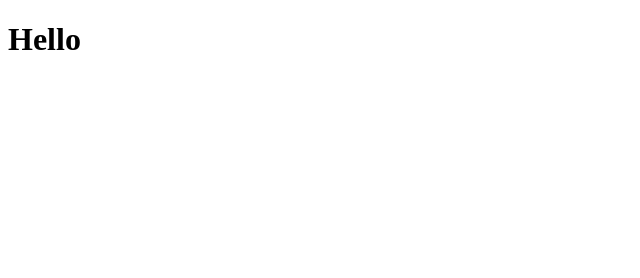
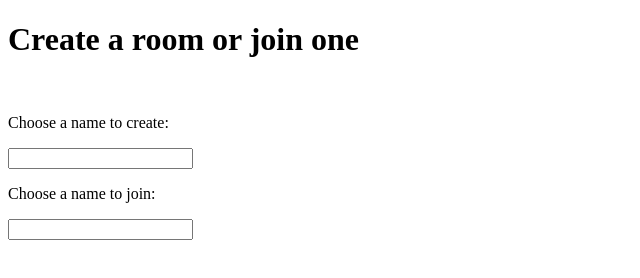
Before and after one commit to CodyKoInABox/numberguesser, a website: page public/index.html in a window 1280 px wide. Shown: the whole page, without its empty margins (0-640 px from the left). Drawn offline with Linux system fonts and the light colour scheme.

Commit message:
base html setup for socketio rooms suport

```diff
--- a/public/index.html
+++ b/public/index.html
@@ -6,6 +6,10 @@
     <title>Number Guesser | Menu</title>
 </head>
 <body>
-    <h1>Hello</h1>
+    <h1>Create a room or join one</h1>
+    <br>
+    <p>Choose a name to create: </p> <input type="text">
+    <br>
+    <p>Choose a name to join: </p> <input type="text">
 </body>
 </html>
```
